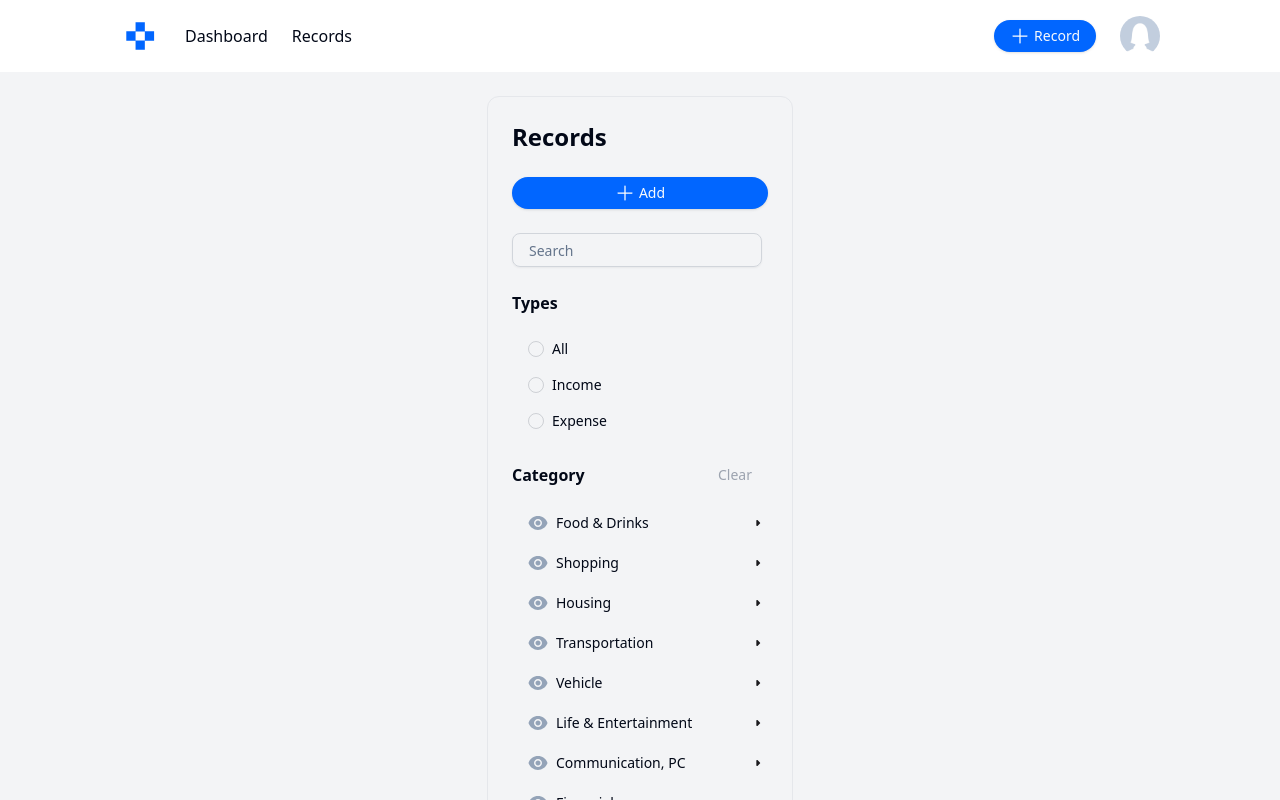
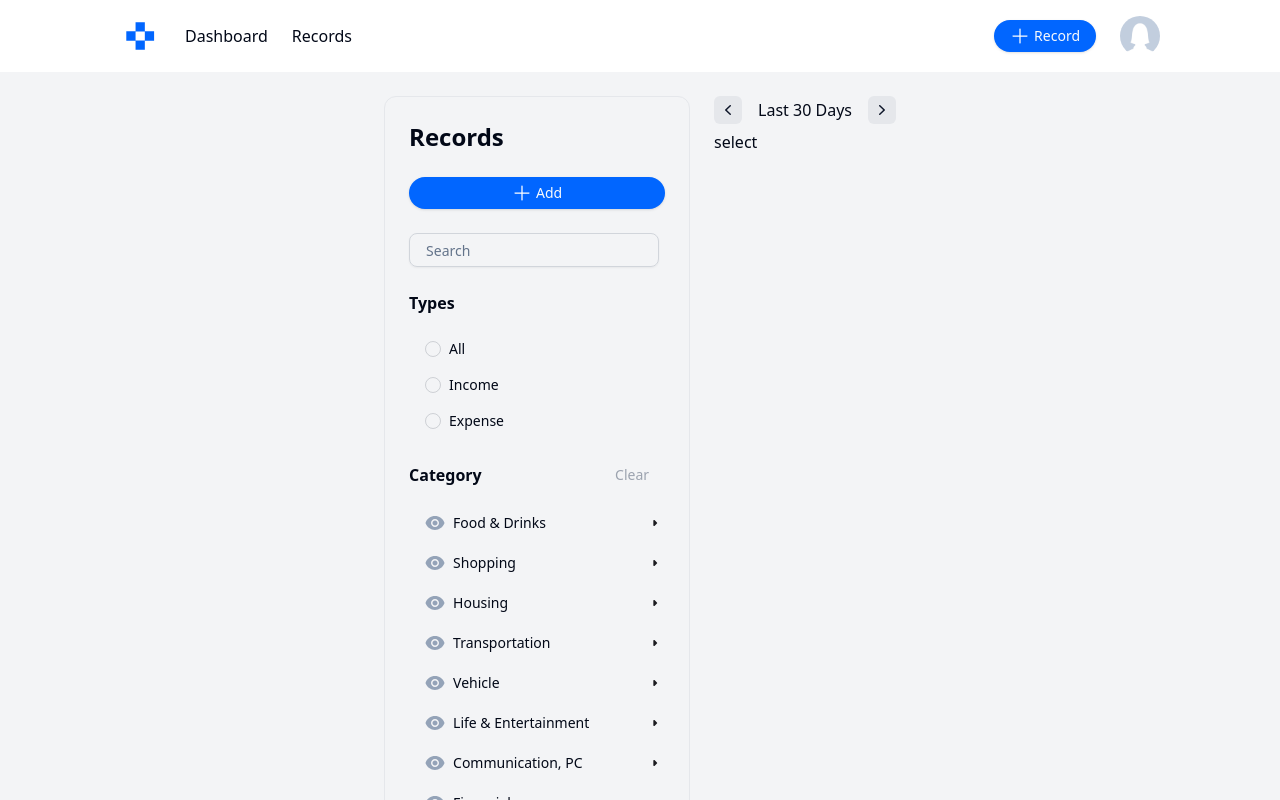
Before and after one commit to STRunit/income-and-expense-tracker, a Next.js app in the folder FE/: page /records in a window 1280 px wide. Shown: the top 800 px of the page. Built offline with nearby package versions, Linux system fonts and the light colour scheme.

Commit message:
Date filter style in records page

```diff
--- /dev/null
+++ b/FE/src/components/icon/leftIcon.jsx
@@ -0,0 +1,7 @@
+export const LeftIcon = ({className}) => {
+    return <div className={className}>
+      <svg xmlns="http://www.w3.org/2000/svg" width="20" height="20" viewBox="0 0 20 20" fill="none">
+    <path fill-rule="evenodd" clip-rule="evenodd" d="M12.7906 5.23017C13.0777 5.52875 13.0684 6.00353 12.7698 6.29063L8.83208 10L12.7698 13.7094C13.0684 13.9965 13.0777 14.4713 12.7906 14.7698C12.5035 15.0684 12.0287 15.0777 11.7302 14.7906L7.23017 10.5406C7.08311 10.3992 7 10.204 7 10C7 9.79599 7.08311 9.60078 7.23017 9.45938L11.7302 5.20938C12.0287 4.92228 12.5035 4.93159 12.7906 5.23017Z" fill="#0F172A"/>
+  </svg>
+    </div>
+}
--- /dev/null
+++ b/FE/src/components/icon/rightIcon.jsx
@@ -0,0 +1,7 @@
+export const RightIcon = ({className}) => {
+    return <div className={className}>
+      <svg xmlns="http://www.w3.org/2000/svg" width="20" height="20" viewBox="0 0 20 20" fill="none">
+  <path fill-rule="evenodd" clip-rule="evenodd" d="M7.20938 14.7698C6.92228 14.4713 6.93159 13.9965 7.23017 13.7094L11.1679 10L7.23017 6.29062C6.93159 6.00353 6.92228 5.52875 7.20938 5.23017C7.49647 4.93159 7.97125 4.92228 8.26983 5.20937L12.7698 9.45937C12.9169 9.60078 13 9.79599 13 10C13 10.204 12.9169 10.3992 12.7698 10.5406L8.26983 14.7906C7.97125 15.0777 7.49647 15.0684 7.20938 14.7698Z" fill="#0F172A"/>
+</svg>
+    </div>
+}
--- /dev/null
+++ b/FE/src/components/recordDetails.jsx
@@ -0,0 +1,16 @@
+import { LeftIcon } from "./icon/leftIcon"
+import { RightIcon } from "./icon/rightIcon"
+
+export const RecordDetails = () => {
+    return <div className="mt-6">
+        <div>
+            <div className="inline-flex items-center gap-4">
+                <LeftIcon className="bg-[#E5E7EB] p-1 rounded-md"/>
+                <p>Last 30 Days</p>
+                <RightIcon className="bg-[#E5E7EB] p-1 rounded-md"/>
+            </div>
+            <div>select</div>
+        </div>
+        <div></div>
+    </div>
+}
--- a/FE/src/pages/records/index.js
+++ b/FE/src/pages/records/index.js
@@ -1,10 +1,14 @@
 import { Record } from "@/components/record";
+import { RecordDetails } from "@/components/recordDetails";
 import { DashboardLayout } from "@/layout/dashboardLayout";
 
 const Records = () => {
   return (
     <DashboardLayout>
+      <div className="flex gap-6">
       <Record />
+      <RecordDetails/>
+      </div>
     </DashboardLayout>
   );
 };
```
